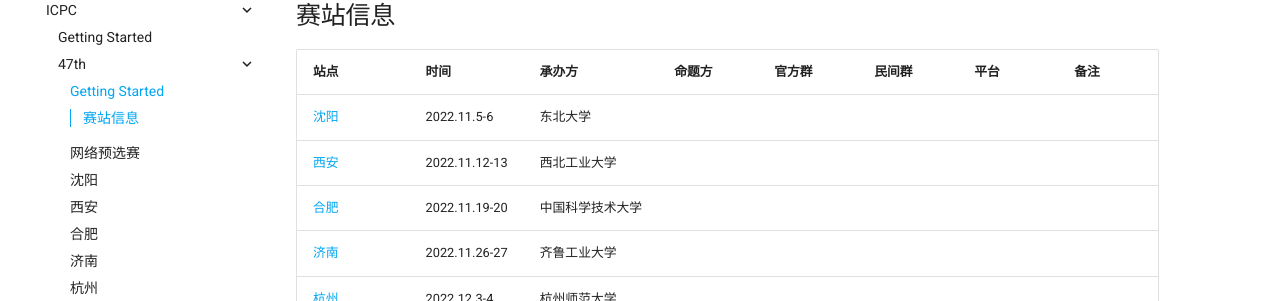
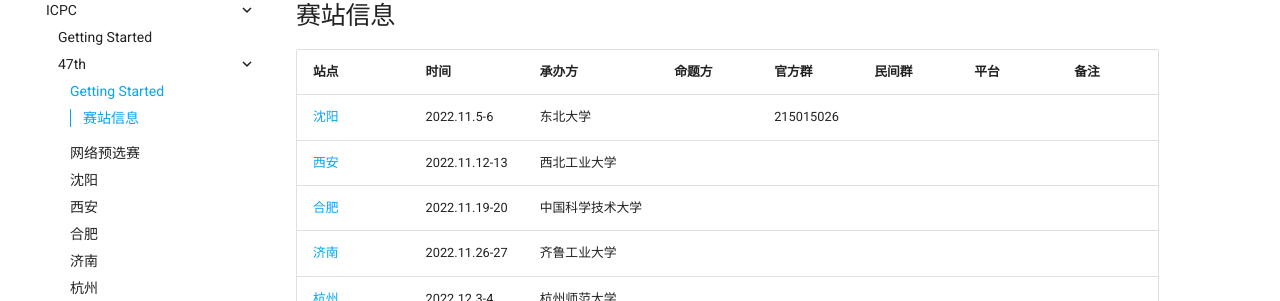
Before and after one commit to xcpcio/docs, an MkDocs documentation site: the page built from docs/info/icpc/47th/index.md, in a window 1280 px wide. Shown: the part 230-531 px from the top of the page. Built offline with MkDocs 1.6.1 and Material for MkDocs 9.7.7, drawn with Linux system fonts in a browser that asks for light colours; comment, search, counter and statistics services are not loaded.

Commit message:
feat: add icpc 47th shenyang QQ group

```diff
--- a/docs/info/icpc/47th/index.md
+++ b/docs/info/icpc/47th/index.md
@@ -2,13 +2,13 @@
 
 ## 赛站信息
 
-| 站点                            | 时间          | 承办方           | 命题方 | 官方群 | 民间群 | 平台 | 备注 |
-| :------------------------------ | :------------ | :--------------- | :----- | :----- | :----- | :--- | :--- |
-| [沈阳](./shenyang.md)           | 2022.11.5-6   | 东北大学         |        |        |        |      |      |
-| [西安](./xian.md)               | 2022.11.12-13 | 西北工业大学     |        |        |        |      |      |
-| [合肥](./hefei.md)              | 2022.11.19-20 | 中国科学技术大学 |        |        |        |      |      |
-| [济南](./jinan.md)              | 2022.11.26-27 | 齐鲁工业大学     |        |        |        |      |      |
-| [杭州](./hangzhou.md)           | 2022.12.3-4   | 杭州师范大学     |        |        |        |      |      |
-| [南京](./nanjing.md)            | 2022.12.17-18 | 南京航空航天大学 |        |        |        |      |      |
-| [香港](./hongkong.md)           | 2023.01.14-15 |                  |        |        |        |      |      |
-| [上海(EC Final)](./shanghai.md) | 2023.02.11-12 | 上海大学         |        |        |        |      |      |
+| 站点                            | 时间          | 承办方           | 命题方 | 官方群    | 民间群 | 平台 | 备注 |
+| :------------------------------ | :------------ | :--------------- | :----- | :-------- | :----- | :--- | :--- |
+| [沈阳](./shenyang.md)           | 2022.11.5-6   | 东北大学         |        | 215015026 |        |      |      |
+| [西安](./xian.md)               | 2022.11.12-13 | 西北工业大学     |        |           |        |      |      |
+| [合肥](./hefei.md)              | 2022.11.19-20 | 中国科学技术大学 |        |           |        |      |      |
+| [济南](./jinan.md)              | 2022.11.26-27 | 齐鲁工业大学     |        |           |        |      |      |
+| [杭州](./hangzhou.md)           | 2022.12.3-4   | 杭州师范大学     |        |           |        |      |      |
+| [南京](./nanjing.md)            | 2022.12.17-18 | 南京航空航天大学 |        |           |        |      |      |
+| [香港](./hongkong.md)           | 2023.01.14-15 |                  |        |           |        |      |      |
+| [上海(EC Final)](./shanghai.md) | 2023.02.11-12 | 上海大学         |        |           |        |      |      |
```
